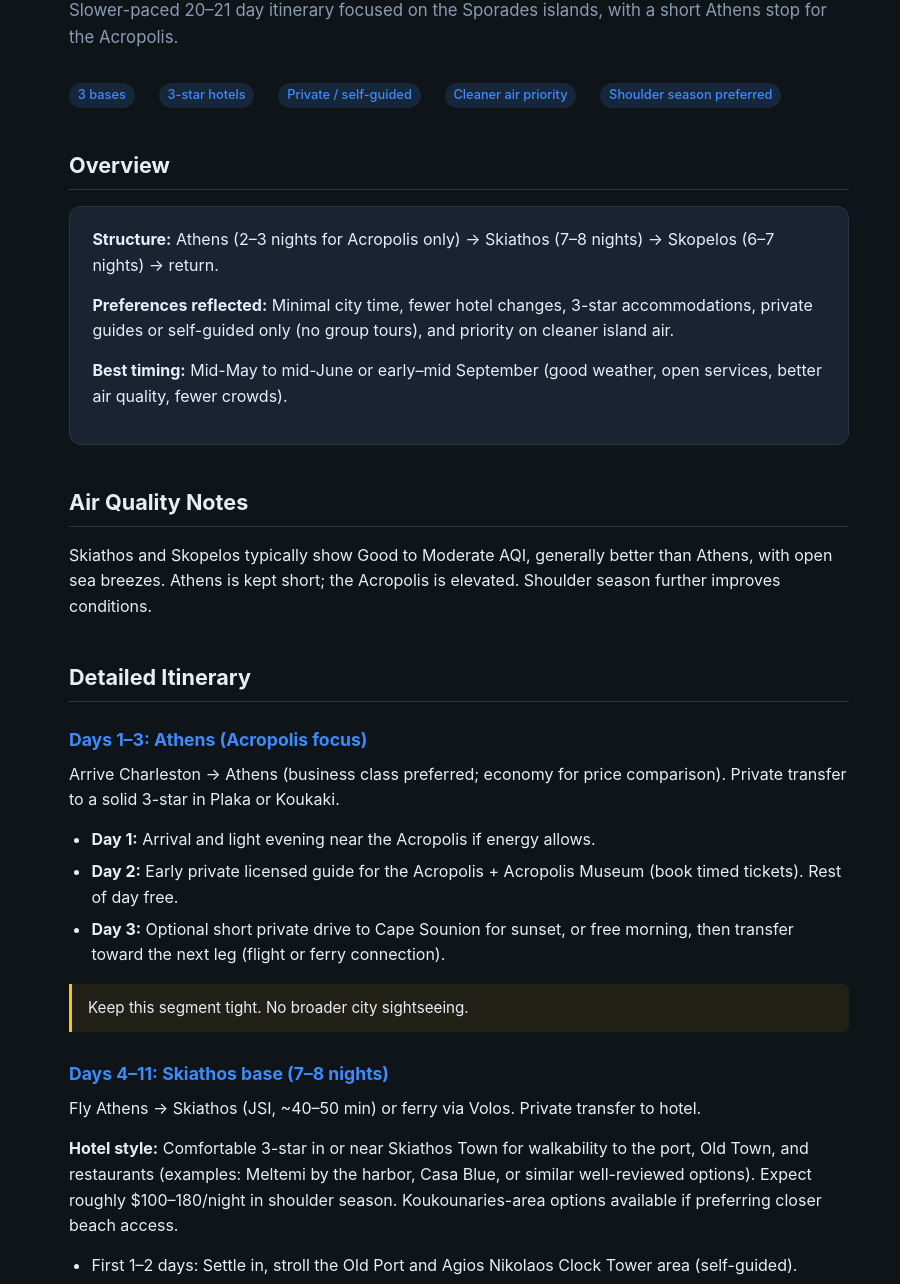
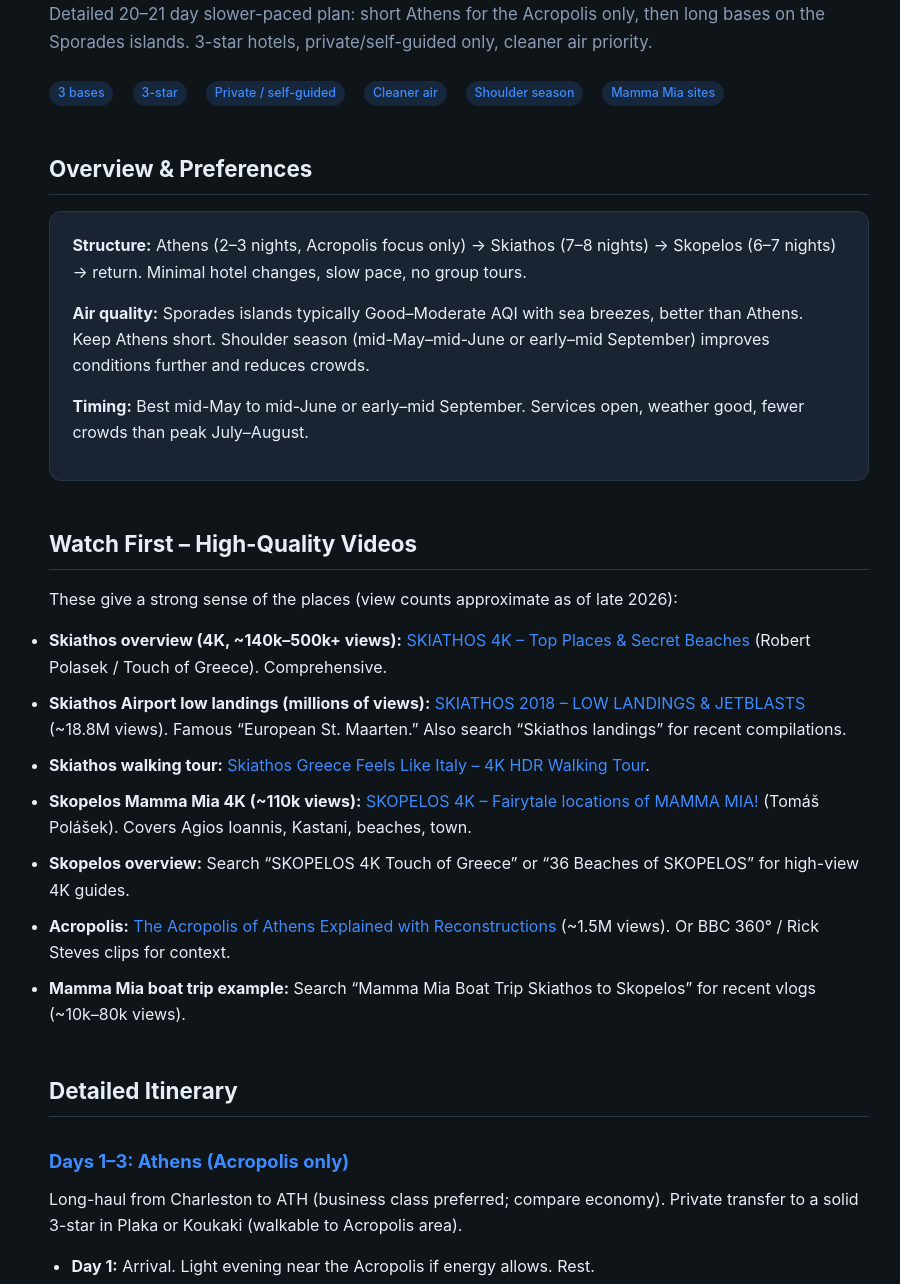
Before and after one commit to TimBootleBC/BC-TimBootleWebsite, a plain HTML site: page 25th/greece/index.html in a window 1280 px wide. Shown: the part 90-1374 px from the top of the page, without its empty margins (181-1081 px from the left). Drawn offline with Linux system fonts and the light colour scheme.

Commit message:
Replace the Greece itinerary page with the detailed standalone version.

```diff
--- a/25th/greece/index.html
+++ b/25th/greece/index.html
@@ -3,183 +3,118 @@
 <head>
 <meta charset="UTF-8">
 <meta name="viewport" content="width=device-width, initial-scale=1.0">
-<title>Greece Itinerary – Skiathos & Skopelos</title>
+<title>Greece Itinerary – Skiathos & Skopelos (Detailed)</title>
 <style>
-  :root {
-    --bg: #0f1419;
-    --card: #1a2332;
-    --text: #e8eef7;
-    --muted: #8b9bb4;
-    --accent: #3d8bfd;
-    --accent-soft: rgba(61,139,253,0.15);
-    --border: #2a3548;
-  }
-  * { box-sizing: border-box; margin: 0; padding: 0; }
-  body {
-    font-family: -apple-system, BlinkMacSystemFont, "Segoe UI", Roboto, Helvetica, Arial, sans-serif;
-    background: var(--bg);
-    color: var(--text);
-    line-height: 1.6;
-    padding: 2rem 1rem;
-  }
-  .container {
-    max-width: 780px;
-    margin: 0 auto;
-  }
-  h1 {
-    font-size: 2rem;
-    font-weight: 700;
-    margin-bottom: 0.25rem;
-    letter-spacing: -0.02em;
-  }
-  .subtitle {
-    color: var(--muted);
-    font-size: 1.05rem;
-    margin-bottom: 2rem;
-  }
-  h2 {
-    font-size: 1.35rem;
-    margin: 2.5rem 0 1rem;
-    padding-bottom: 0.4rem;
-    border-bottom: 1px solid var(--border);
-  }
-  h3 {
-    font-size: 1.1rem;
-    margin: 1.5rem 0 0.5rem;
-    color: var(--accent);
-  }
-  p { margin-bottom: 0.9rem; }
-  ul, ol { margin: 0.5rem 0 1rem 1.4rem; }
-  li { margin-bottom: 0.4rem; }
-  .card {
-    background: var(--card);
-    border: 1px solid var(--border);
-    border-radius: 12px;
-    padding: 1.25rem 1.4rem;
-    margin: 1rem 0;
-  }
-  .meta {
-    display: flex;
-    flex-wrap: wrap;
-    gap: 0.75rem 1.5rem;
-    color: var(--muted);
-    font-size: 0.9rem;
-    margin-bottom: 1.5rem;
-  }
-  .tag {
-    background: var(--accent-soft);
-    color: var(--accent);
-    padding: 0.15rem 0.55rem;
-    border-radius: 999px;
-    font-size: 0.8rem;
-    font-weight: 500;
-  }
-  .day-block {
-    margin-bottom: 1.75rem;
-  }
-  .note {
-    background: rgba(255,193,7,0.08);
-    border-left: 3px solid #ffc107;
-    padding: 0.75rem 1rem;
-    margin: 1rem 0;
-    border-radius: 0 6px 6px 0;
-    font-size: 0.95rem;
-  }
-  footer {
-    margin-top: 3rem;
-    padding-top: 1.5rem;
-    border-top: 1px solid var(--border);
-    color: var(--muted);
-    font-size: 0.85rem;
-    text-align: center;
-  }
-  @media (max-width: 600px) {
-    body { padding: 1.25rem 0.75rem; }
-    h1 { font-size: 1.65rem; }
-  }
+  :root { --bg:#0f1419; --card:#1a2332; --text:#e8eef7; --muted:#8b9bb4; --accent:#3d8bfd; --accent-soft:rgba(61,139,253,0.15); --border:#2a3548; }
+  * { box-sizing:border-box; margin:0; padding:0; }
+  body { font-family:-apple-system,BlinkMacSystemFont,"Segoe UI",Roboto,Helvetica,Arial,sans-serif; background:var(--bg); color:var(--text); line-height:1.65; padding:2rem 1rem; }
+  .container { max-width:820px; margin:0 auto; }
+  h1 { font-size:2.1rem; font-weight:700; margin-bottom:0.25rem; letter-spacing:-0.02em; }
+  .subtitle { color:var(--muted); font-size:1.05rem; margin-bottom:1.5rem; }
+  h2 { font-size:1.4rem; margin:2.8rem 0 1rem; padding-bottom:0.4rem; border-bottom:1px solid var(--border); }
+  h3 { font-size:1.15rem; margin:1.8rem 0 0.6rem; color:var(--accent); }
+  h4 { font-size:1rem; margin:1.2rem 0 0.4rem; }
+  p { margin-bottom:0.9rem; }
+  ul, ol { margin:0.4rem 0 1rem 1.4rem; }
+  li { margin-bottom:0.45rem; }
+  .card { background:var(--card); border:1px solid var(--border); border-radius:12px; padding:1.25rem 1.4rem; margin:1rem 0; }
+  .meta { display:flex; flex-wrap:wrap; gap:0.6rem 1.2rem; color:var(--muted); font-size:0.88rem; margin-bottom:1.5rem; }
+  .tag { background:var(--accent-soft); color:var(--accent); padding:0.15rem 0.55rem; border-radius:999px; font-size:0.78rem; font-weight:500; }
+  .note { background:rgba(255,193,7,0.08); border-left:3px solid #ffc107; padding:0.75rem 1rem; margin:1rem 0; border-radius:0 6px 6px 0; font-size:0.95rem; }
+  .video-list { margin:0.5rem 0 1rem 0; }
+  .video-list li { margin-bottom:0.6rem; }
+  a { color:var(--accent); text-decoration:none; }
+  a:hover { text-decoration:underline; }
+  footer { margin-top:3rem; padding-top:1.5rem; border-top:1px solid var(--border); color:var(--muted); font-size:0.85rem; text-align:center; }
+  @media (max-width:600px) { body { padding:1.25rem 0.75rem; } h1 { font-size:1.65rem; } }
 </style>
 </head>
 <body>
 <div class="container">
   <h1>Greece – Skiathos & Skopelos</h1>
-  <p class="subtitle">Slower-paced 20–21 day itinerary focused on the Sporades islands, with a short Athens stop for the Acropolis.</p>
+  <p class="subtitle">Detailed 20–21 day slower-paced plan: short Athens for the Acropolis only, then long bases on the Sporades islands. 3-star hotels, private/self-guided only, cleaner air priority.</p>
 
   <div class="meta">
     <span class="tag">3 bases</span>
-    <span class="tag">3-star hotels</span>
+    <span class="tag">3-star</span>
     <span class="tag">Private / self-guided</span>
-    <span class="tag">Cleaner air priority</span>
-    <span class="tag">Shoulder season preferred</span>
+    <span class="tag">Cleaner air</span>
+    <span class="tag">Shoulder season</span>
+    <span class="tag">Mamma Mia sites</span>
   </div>
 
-  <h2>Overview</h2>
+  <h2>Overview & Preferences</h2>
   <div class="card">
-    <p><strong>Structure:</strong> Athens (2–3 nights for Acropolis only) → Skiathos (7–8 nights) → Skopelos (6–7 nights) → return.</p>
-    <p><strong>Preferences reflected:</strong> Minimal city time, fewer hotel changes, 3-star accommodations, private guides or self-guided only (no group tours), and priority on cleaner island air.</p>
-    <p><strong>Best timing:</strong> Mid-May to mid-June or early–mid September (good weather, open services, better air quality, fewer crowds).</p>
+    <p><strong>Structure:</strong> Athens (2–3 nights, Acropolis focus only) → Skiathos (7–8 nights) → Skopelos (6–7 nights) → return. Minimal hotel changes, slow pace, no group tours.</p>
+    <p><strong>Air quality:</strong> Sporades islands typically Good–Moderate AQI with sea breezes, better than Athens. Keep Athens short. Shoulder season (mid-May–mid-June or early–mid September) improves conditions further and reduces crowds.</p>
+    <p><strong>Timing:</strong> Best mid-May to mid-June or early–mid September. Services open, weather good, fewer crowds than peak July–August.</p>
   </div>
 
-  <h2>Air Quality Notes</h2>
-  <p>Skiathos and Skopelos typically show Good to Moderate AQI, generally better than Athens, with open sea breezes. Athens is kept short; the Acropolis is elevated. Shoulder season further improves conditions.</p>
+  <h2>Watch First – High-Quality Videos</h2>
+  <p>These give a strong sense of the places (view counts approximate as of late 2026):</p>
+  <ul class="video-list">
+    <li><strong>Skiathos overview (4K, ~140k–500k+ views):</strong> <a href="https://www.youtube.com/watch?v=WrM3vTu74ho" target="_blank">SKIATHOS 4K – Top Places & Secret Beaches</a> (Robert Polasek / Touch of Greece). Comprehensive.</li>
+    <li><strong>Skiathos Airport low landings (millions of views):</strong> <a href="https://www.youtube.com/watch?v=kkLy7_wze9A" target="_blank">SKIATHOS 2018 – LOW LANDINGS & JETBLASTS</a> (~18.8M views). Famous “European St. Maarten.” Also search “Skiathos landings” for recent compilations.</li>
+    <li><strong>Skiathos walking tour:</strong> <a href="https://www.youtube.com/watch?v=eFVeb_iALD4" target="_blank">Skiathos Greece Feels Like Italy – 4K HDR Walking Tour</a>.</li>
+    <li><strong>Skopelos Mamma Mia 4K (~110k views):</strong> <a href="https://www.youtube.com/watch?v=dovTLvgPln0" target="_blank">SKOPELOS 4K – Fairytale locations of MAMMA MIA!</a> (Tomáš Polášek). Covers Agios Ioannis, Kastani, beaches, town.</li>
+    <li><strong>Skopelos overview:</strong> Search “SKOPELOS 4K Touch of Greece” or “36 Beaches of SKOPELOS” for high-view 4K guides.</li>
+    <li><strong>Acropolis:</strong> <a href="https://www.youtube.com/watch?v=8ZDnv110iWo" target="_blank">The Acropolis of Athens Explained with Reconstructions</a> (~1.5M views). Or BBC 360° / Rick Steves clips for context.</li>
+    <li><strong>Mamma Mia boat trip example:</strong> Search “Mamma Mia Boat Trip Skiathos to Skopelos” for recent vlogs (~10k–80k views).</li>
+  </ul>
 
   <h2>Detailed Itinerary</h2>
 
-  <div class="day-block">
-    <h3>Days 1–3: Athens (Acropolis focus)</h3>
-    <p>Arrive Charleston → Athens (business class preferred; economy for price comparison). Private transfer to a solid 3-star in Plaka or Koukaki.</p>
+  <h3>Days 1–3: Athens (Acropolis only)</h3>
+  <p>Long-haul from Charleston to ATH (business class preferred; compare economy). Private transfer to a solid 3-star in Plaka or Koukaki (walkable to Acropolis area).</p>
   <ul>
-      <li><strong>Day 1:</strong> Arrival and light evening near the Acropolis if energy allows.</li>
-      <li><strong>Day 2:</strong> Early private licensed guide for the Acropolis + Acropolis Museum (book timed tickets). Rest of day free.</li>
-      <li><strong>Day 3:</strong> Optional short private drive to Cape Sounion for sunset, or free morning, then transfer toward the next leg (flight or ferry connection).</li>
+    <li><strong>Day 1:</strong> Arrival. Light evening near the Acropolis if energy allows. Rest.</li>
+    <li><strong>Day 2:</strong> Early private licensed archaeological guide for Acropolis + Acropolis Museum. Book timed tickets in advance (or let the guide handle them). Go early to avoid heat/crowds. Rest of day free — no broader sightseeing.</li>
+    <li><strong>Day 3:</strong> Optional short private drive to Cape Sounion (Temple of Poseidon) for sunset, or free morning. Then transfer toward Skiathos (flight preferred).</li>
   </ul>
-    <div class="note">Keep this segment tight. No broader city sightseeing.</div>
-  </div>
+  <div class="note">Keep Athens tight. Acropolis is elevated with some breeze; still prioritize short stay for air quality. Private guide strongly recommended — brings the site alive and handles tickets/timing.</div>
 
-  <div class="day-block">
   <h3>Days 4–11: Skiathos base (7–8 nights)</h3>
-    <p>Fly Athens → Skiathos (JSI, ~40–50 min) or ferry via Volos. Private transfer to hotel.</p>
-    <p><strong>Hotel style:</strong> Comfortable 3-star in or near Skiathos Town for walkability to the port, Old Town, and restaurants (examples: Meltemi by the harbor, Casa Blue, or similar well-reviewed options). Expect roughly $100–180/night in shoulder season. Koukounaries-area options available if preferring closer beach access.</p>
+  <p>Fly ATH → JSI (Skiathos, ~40–50 min). Or ferry via Volos. Private transfer to hotel.</p>
+  <p><strong>Where to stay:</strong> Comfortable 3-star in or near Skiathos Town for walkability to the Old Port, restaurants, and ferry. Examples of well-reviewed options: Aspronissos (adults-only, near town), Hotel Rene, or similar highly rated 3-stars. Average 3-star around $100–150/night in shoulder season. Beach-area options (e.g., near Koukounaries) if preferring direct beach access, but town is more convenient for port/boats.</p>
   <ul>
-      <li>First 1–2 days: Settle in, stroll the Old Port and Agios Nikolaos Clock Tower area (self-guided).</li>
-      <li>Beach days: Koukounaries, Lalaria (boat access), or others — self-guided or local boat taxi.</li>
-      <li>One private boat day to Skopelos for Mamma Mia highlights (Agios Ioannis Kastri chapel, Kastani Beach, etc.). Private skippered options run from Skiathos Old Port.</li>
-      <li>Free days for rest, swimming, and local tavernas.</li>
+    <li>Days 4–5: Settle. Walk the Old Port, Bourtzi fortress, Old Town alleys, Agios Nikolaos Clock Tower area (self-guided). Easy bus or taxi to nearby beaches (Megali Ammos, etc.).</li>
+    <li>Beach days: Koukounaries (famous long sandy beach), Lalaria (white pebbles + rock arch, boat access only), or quieter north/west coast spots. Local buses run the south coast. Boat taxis available.</li>
+    <li>One full private (or small-group) boat day to Skopelos for Mamma Mia highlights: Agios Ioannis Kastri chapel (climb ~110–200 steps), Kastani Beach, possibly others. Many operators leave from Skiathos Old Port; private skippered options preferred. Duration typically 7–8 hours.</li>
+    <li>Free days: swimming, tavernas, rest. Optional short boat to nearby islets or more beaches.</li>
   </ul>
-    <p>Ferries to Skopelos are frequent in season (~30–70 minutes depending on vessel; Glossa port is often faster).</p>
-  </div>
+  <p><strong>Ferries to Skopelos:</strong> Multiple daily in season (Seajets conventional ferry ~1h to Skopelos Town; Aegean Flying Dolphins hydrofoil faster, often to Glossa ~15–55 min). Book ahead in peak; check weather. Glossa port is closer to northern sites.</p>
 
-  <div class="day-block">
   <h3>Days 12–18: Skopelos base (6–7 nights)</h3>
   <p>Ferry from Skiathos (book ahead). Transfer to hotel.</p>
-    <p><strong>Hotel style:</strong> Comfortable 3-star in or near Skopelos Town (Chora), close to the main port. Options such as Aeolos, Rigas, Aperitton, or similar well-reviewed places. Similar rate range to Skiathos.</p>
+  <p><strong>Where to stay:</strong> Comfortable 3-star in or near Skopelos Town (Chora) for harbor access and walkability. Well-reviewed examples: Aperitton, Amalia, Alkistis, or similar. Rate range similar to Skiathos. Panormos-area options if preferring beach proximity (e.g., Panormos Beach Hotel).</p>
   <ul>
-      <li>Settle and explore the whitewashed town and harbor self-guided.</li>
-      <li>Beaches and coves (Panormos, Kastani if not already visited, or quieter spots).</li>
-      <li>Optional private boat or local skipper for additional coastal time.</li>
-      <li>Slow days: walking, swimming, seaside dinners. The island is quieter and greener than Skiathos.</li>
+    <li>Settle and explore the whitewashed town, harbor, and alleys self-guided. Climb for views.</li>
+    <li>Beaches: Panormos, Milia, Kastani (if not already done), Stafilos, quieter coves. Many accessible by bus or short taxi/boat.</li>
+    <li>Optional private boat or local skipper for additional coastal time, swimming, or northern sites.</li>
+    <li>Slow days: walking, swimming, seaside dinners (try local tyropita / cheese pie). Skopelos is greener, quieter, and more traditional than Skiathos.</li>
+    <li>If interested in Glossa / northern villages: short trip or base flexibility.</li>
   </ul>
-  </div>
 
-  <div class="day-block">
   <h3>Days 19–21: Return</h3>
-    <p>Ferry or short flight back toward Athens. One night in Athens if needed for the international departure (private transfer to ATH), or connect from Skiathos depending on schedules. Private transfer for the final leg.</p>
-  </div>
+  <p>Ferry or flight back toward Athens. One night in Athens if needed for the long-haul departure (private transfer to ATH), or connect from Skiathos depending on schedules. Private transfers throughout.</p>
 
-  <h2>Logistics Summary</h2>
+  <h2>Logistics & Practical Notes</h2>
   <div class="card">
     <ul>
-      <li><strong>Flights:</strong> Long-haul business class preferred (with economy comparison). Intra-Greece short hops on small aircraft.</li>
-      <li><strong>Guides:</strong> Private licensed guide only for the Acropolis. Everything else self-guided or private boat/skipper.</li>
-      <li><strong>Transport:</strong> Private airport/port transfers. Ferries between the islands are straightforward.</li>
-      <li><strong>Accommodations:</strong> Well-reviewed 3-star properties with air-conditioning and good location or easy taxi access.</li>
+      <li><strong>Flights:</strong> Long-haul business preferred (economy comparison). Intra-Greece short hops on small aircraft to JSI. Check luggage limits.</li>
+      <li><strong>Guides:</strong> Private licensed guide only for Acropolis. Everything else self-guided or private boat/skipper. No group tours.</li>
+      <li><strong>Transport:</strong> Private airport/port transfers. Local buses on both islands for beaches. Ferries frequent in season between Skiathos and Skopelos (book ahead). Taxis available.</li>
+      <li><strong>Accommodations:</strong> Well-reviewed 3-star properties with A/C and good location or easy access. Confirm shoulder-season rates and cancellation.</li>
+      <li><strong>Boats:</strong> Private or small private-charter options for Mamma Mia / coastal days. Public boat taxis for beaches like Lalaria.</li>
+      <li><strong>Air quality / health:</strong> Islands generally cleaner. Monitor AQI apps. Early morning Acropolis visit helps. Stay hydrated; bring mask if sensitive in Athens.</li>
     </ul>
   </div>
 
   <h2>What This Plan Prioritizes</h2>
-  <p>The Acropolis (must-see), extended time on the Sporades with fewer hotel changes, cleaner island air, and a relaxed pace. It deliberately skips higher-volume destinations such as Santorini, Meteora, Delphi, and Crete in favor of settling in.</p>
+  <p>Must-see Acropolis with minimal city time, extended relaxed stays on the cleaner-air Sporades (Skiathos + Skopelos), Mamma Mia highlights via private boat, fewer hotel changes, and a slow pace. Deliberately skips higher-volume spots (Santorini, Meteora, Delphi, Crete) to avoid constant movement.</p>
 
   <footer>
-    Greece itinerary notes · Skiathos & Skopelos focus
+    Detailed Greece itinerary · Skiathos & Skopelos focus · Standalone notes
   </footer>
 </div>
 </body>
```
Lines whose indentation alone changed are shown as unchanged.
